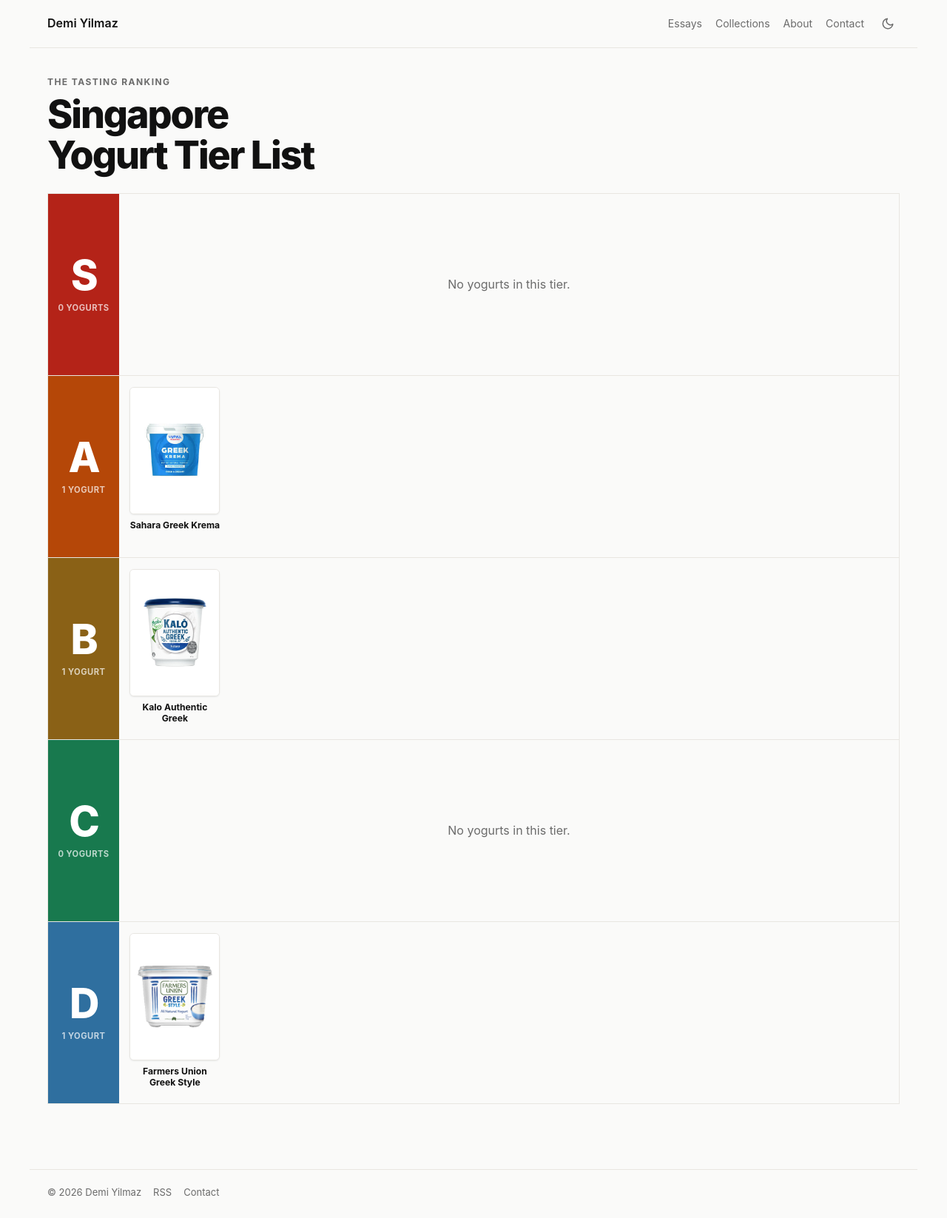
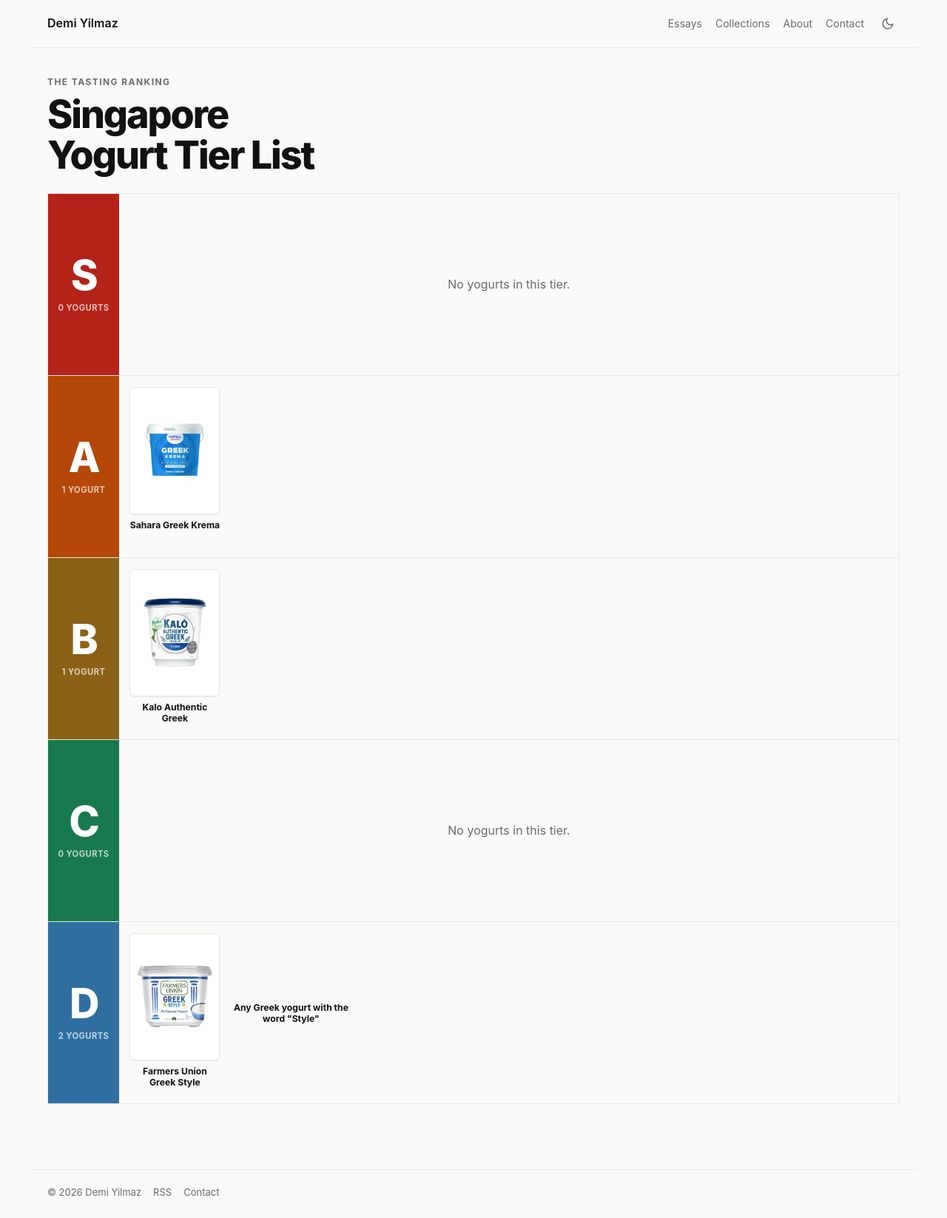
Before and after one commit to demiculus/demiculus.github.io, a Jekyll site: the page built from singapore-yogurt.md, in a window 1280 px wide. Shown: the whole page at 74% size. Built offline with Jekyll 4.4.1, drawn with Linux system fonts in a browser that asks for light colours.

Commit message:
Put any Greek yogurt labeled Style in D.
The label is the tell, so the rule sits next to Farmers Union instead of a single tub.

Co-authored-by: Cursor <cursoragent@cursor.com>

```diff
--- a/_data/singapore-yogurt.yml
+++ b/_data/singapore-yogurt.yml
@@ -14,3 +14,5 @@ items:
     country: Singapore
     tier: d
     image: /img/yogurt/farmers-union-greek.png
+  - name: 'Any Greek yogurt with the word "Style"'
+    tier: d
--- a/_layouts/tier.html
+++ b/_layouts/tier.html
@@ -41,9 +41,9 @@
                   {% if item.country %}{% assign card_label = card_label | append: ". Country: " | append: item.country %}{% endif %}
                   {% if item.note %}{% assign card_label = card_label | append: ". " | append: item.note %}{% endif %}
                   {% if item.url %}
-                  <a class="tier-card tier-card--product" href="{{ item.url }}" target="_blank" rel="noopener noreferrer"
+                  <a class="tier-card{% if item.image %} tier-card--product{% else %} tier-card--text{% endif %}" href="{{ item.url }}" target="_blank" rel="noopener noreferrer"
                   {% else %}
-                  <div class="tier-card tier-card--product"
+                  <div class="tier-card{% if item.image %} tier-card--product{% else %} tier-card--text{% endif %}"
                   {% endif %}
                     tabindex="0"
                     aria-label="{{ card_label | escape }}"
@@ -51,6 +51,7 @@
                     data-brand="{{ item.brand | escape }}"
                     data-country="{{ item.country | escape }}"
                     data-note="{{ item.note | escape }}">
+                    {% if item.image or item.note %}
                     <div class="tier-card-cover">
                       {% if item.image %}
                       <img class="tier-card-image" src="{{ item.image }}" alt="{{ item.name | escape }} package" loading="lazy" decoding="async">
@@ -59,6 +60,7 @@
                       <div class="tier-card-note">{{ item.note }}</div>
                       {% endif %}
                     </div>
+                    {% endif %}
                     <div class="tier-card-title">{{ item.name }}</div>
                   {% if item.url %}
                   </a>
--- a/public/css/tier.css
+++ b/public/css/tier.css
@@ -196,9 +196,22 @@ a.tier-card:hover {
   white-space: nowrap;
 }
 
+.tier-card--text {
+  align-self: center;
+  flex-basis: 168px;
+  grid-template-rows: auto;
+}
+
+.tier-card--text .tier-card-title {
+  -webkit-line-clamp: unset;
+  display: block;
+  min-height: 0;
+  overflow: visible;
+}
+
 .tier-card-title {
   -webkit-box-orient: vertical;
-  -webkit-line-clamp: 2;
+  -webkit-line-clamp: 4;
   color: var(--text);
   display: -webkit-box;
   font-size: 0.76rem;
```
